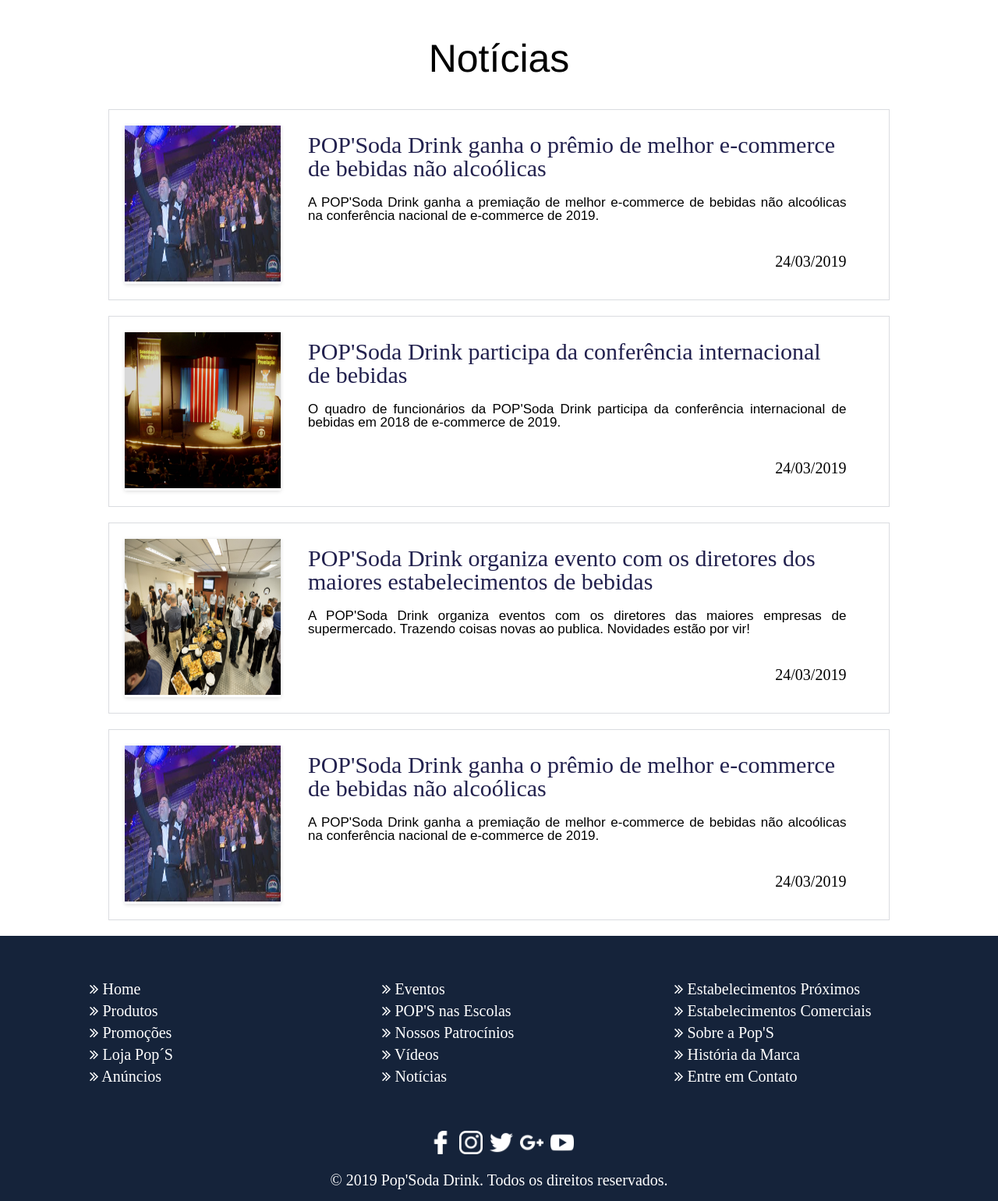
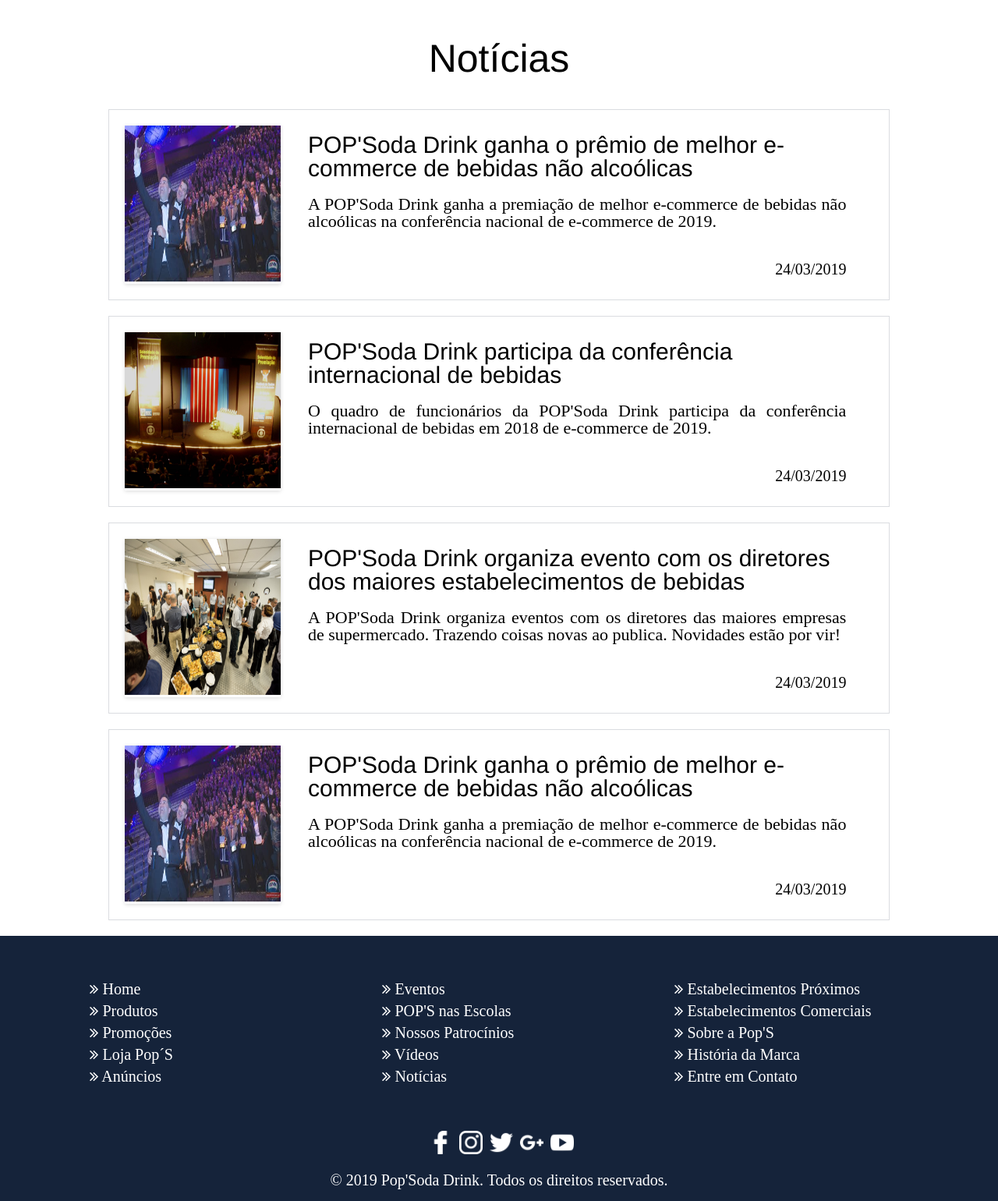
Before and after one commit to eudev-i/pop-soda-drink, a PHP site: page /noticias.php in a window 1280 px wide. Shown: the part 160-1700 px from the top of the page at 78% size. Run offline with PHP 8.4, Linux system fonts and the light colour scheme.

Commit message:
Finalization of page of news

```diff
--- a/css/noticias.css
+++ b/css/noticias.css
@@ -42,7 +42,7 @@ a:focus, button:focus, input:focus, textarea:focus, select:focus, option:focus {
 }
 
 .caixa_titulo_noticias:hover > .data_noticias{
-    color: rgba(9, 8, 58, 0.897);
+    color: #000;
 }
 
 
@@ -64,18 +64,18 @@ a:focus, button:focus, input:focus, textarea:focus, select:focus, option:focus {
 }
 
 .caixa_titulo_noticias > .titulo_noticias{
-    color: rgba(9, 8, 58, 0.897);;
+    color: #000;
 }
 
 .titulo_noticias{
     font-size: 30px;
     text-align: left;
-    font-family: Microsoft JhengHei UI;
+    font-family: Helvetica;
 }
 
 .texto_noticias{
-    font-size: 17px;
-    font-family: sans-serif;
+    font-size: 22px;
+    font-family: Gadugi;
     text-align: justify;
 }
 
@@ -85,4 +85,5 @@ a:focus, button:focus, input:focus, textarea:focus, select:focus, option:focus {
     padding-right: 10px;
     padding-top: 30px;
     padding-bottom: 5px;
+    font-family: Gadugi;
 }
```
